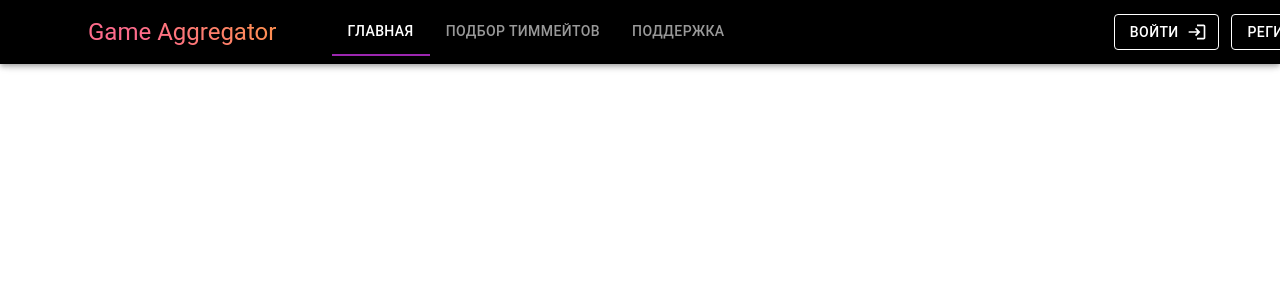
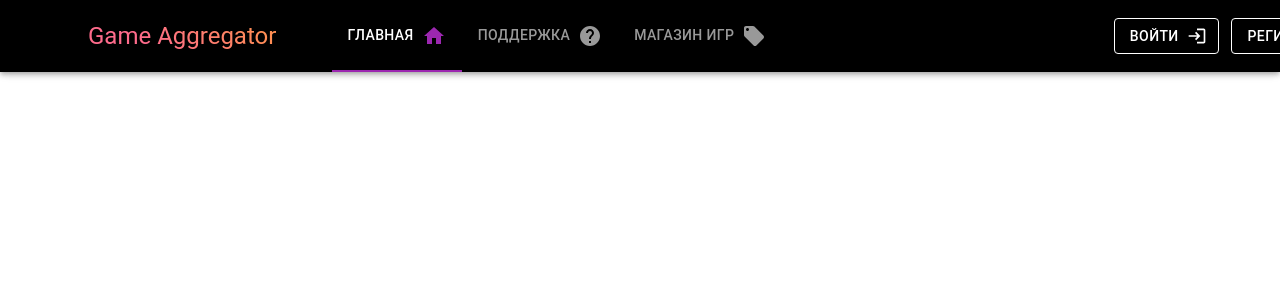
Before and after one commit to zo-game/Game-Aggregator-Web, a React (Create React App) app in the folder Front/: page / in a window 1280 px wide. Shown: the top 300 px of the page. Built offline with nearby package versions, Linux system fonts and the light colour scheme.

Commit message:
added icons to navbar

```diff
--- a/Front/src/components/navbar.tsx
+++ b/Front/src/components/navbar.tsx
@@ -6,8 +6,9 @@ import {Outlet, useNavigate} from 'react-router-dom';
 import React, {useState} from 'react';
 import useScrollTrigger from '@mui/material/useScrollTrigger';
 import Slide from '@mui/material/Slide';
-
-
+import HelpIcon from '@mui/icons-material/Help';
+import HomeIcon from '@mui/icons-material/Home';
+import LocalOfferIcon from '@mui/icons-material/LocalOffer';
 
 
 const useStyles = makeStyles((theme) => ({
@@ -17,17 +18,18 @@ const useStyles = makeStyles((theme) => ({
 
   }))
 
-type MenuLink = {
-    link: string,
-    name: string,
-    num: number
-}
+// type MenuLink = {
+//     link: string,
+//     name: string,
+//     num: number,
+//     icon: JSX.Element
+// }
 
-const menuLinks : MenuLink[] = [
-    {link: 'main', name: 'Главная', num: 0},
-    {link: '/', name: 'Подбор тиммейтов', num: 1},
-    {link: '/', name: 'Поддержка', num: 2},
-]
+// const menuLinks : MenuLink[] = [
+//     {link: 'main', name: 'Главная', num: 0, icon: <HelpIcon/>},
+//     {link: '/', name: 'Подбор тиммейтов', num: 1, icon: <HelpIcon/>},
+//     {link: '/', name: 'Поддержка', num: 2, icon: <HelpIcon/>},
+// ]
 
 
 
@@ -40,9 +42,9 @@ export function Navbar():JSX.Element{
     const navigate = useNavigate();
     const [currentTab, changeTab] = useState<number | boolean>(0);
 
-    const handleTabClick = (tab: MenuLink) => {
-        navigate(tab.link);
-        changeTab(tab.num);
+    const handleTabClick = (link: string, num: number) => {
+        navigate(link);
+        changeTab(num);
     }
 
     const buttonClick = (href: string) => {
@@ -63,9 +65,16 @@ export function Navbar():JSX.Element{
                             }}>Game Aggregator</Typography>
 
                             <Tabs textColor='inherit' value={currentTab} indicatorColor='secondary'>
-                                {menuLinks.map((item) =>
-                                    <Tab label={item.name} key={item.name}  onClick={() => handleTabClick(item)}/>
-                                )}
+                                    <Tab icon={<HomeIcon color={currentTab !==0 ? 'inherit' : "secondary"}/>}
+                                         iconPosition={'end'} label={"Главная"} onClick={() => handleTabClick('main', 0)}/>
+                                    <Tab label={"Поддержка"}   onClick={() => handleTabClick('/', 1)}
+                                         icon={<HelpIcon color={currentTab !==1 ? 'inherit' : "secondary"}/>}
+                                         iconPosition={"end"}/>
+                                    <Tab icon={<LocalOfferIcon color={currentTab !==2 ? 'inherit' : "secondary"}/>}
+                                         iconPosition={"end"} label={"Магазин игр"}   onClick={() => handleTabClick('/', 2)}/>
+
+                                {/*{menuLinks.map((item) => */}
+                                {/*)}*/}
                             </Tabs>
                         <Box sx={{position: 'absolute', right: '-150px'}}>
                             <Button color='inherit' variant='outlined' style={{marginRight: '1vw'}} onClick={() => buttonClick('login')} endIcon={<LoginIcon/>}>Войти</Button>
```
